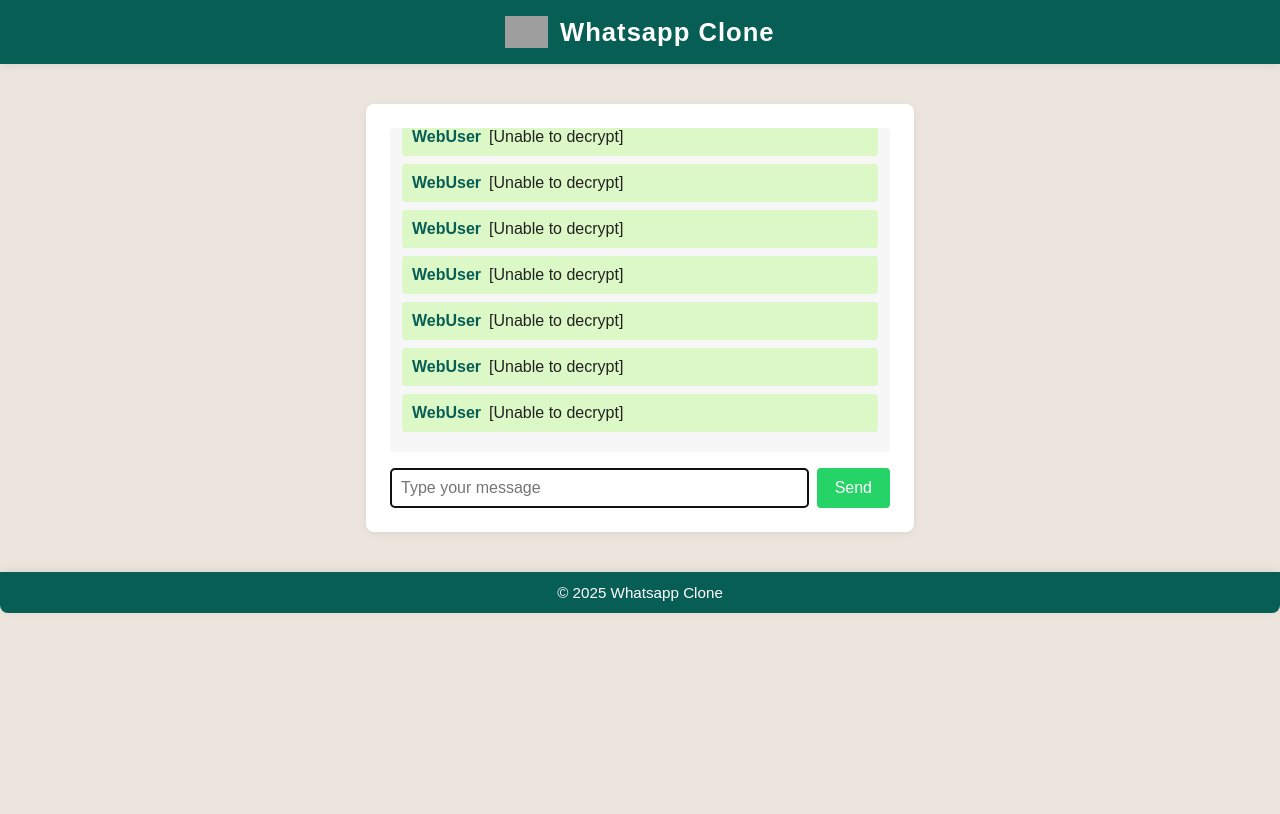
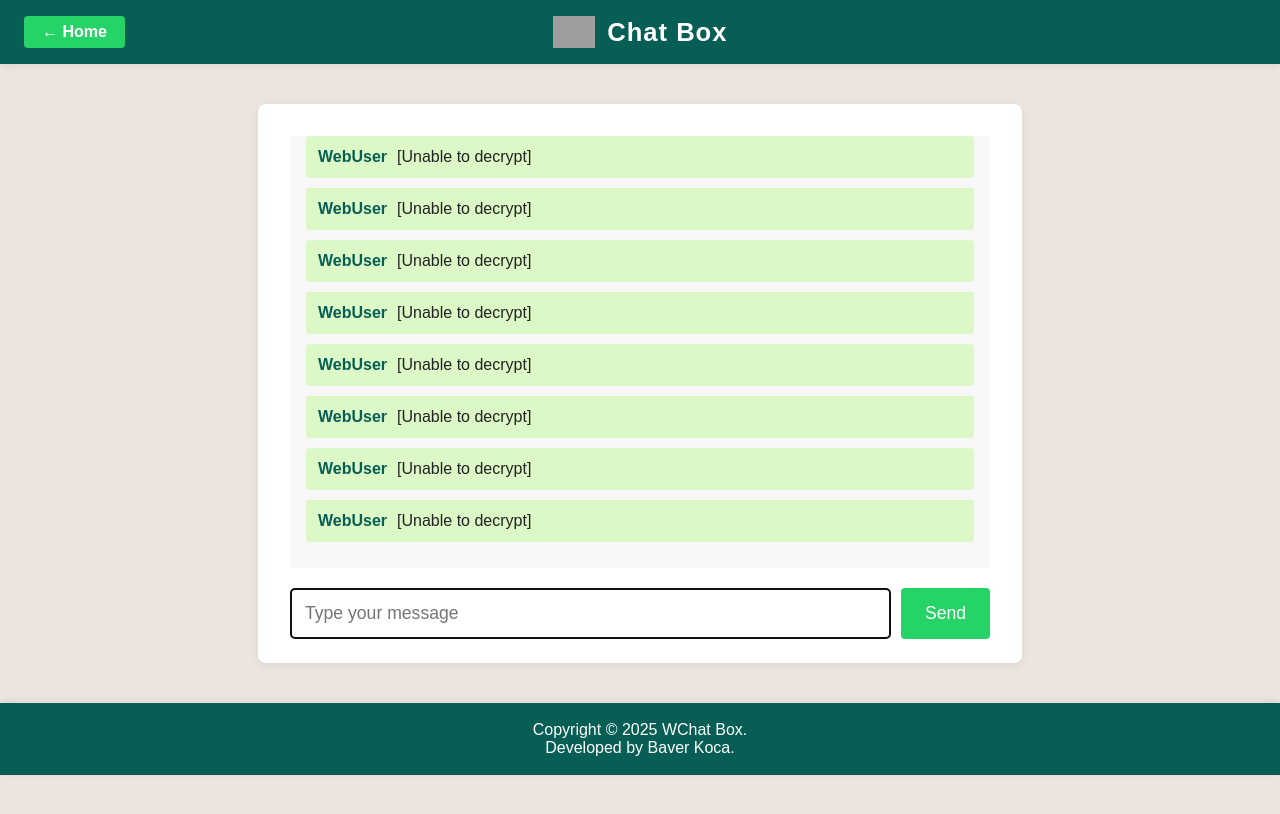
Before and after one commit to BaverKoca/ChatBox, a Flask app: page /chat in a window 1280 px wide. Shown: the top 814 px of the page. Run offline with Flask 3, Linux system fonts and the light colour scheme; data comes from the database, SQL or seed files in the repository; both versions use the stored data as it was after the commit; grey boxes are pictures that could not be loaded.

Commit message:
Add new feature

```diff
--- a/templates/chat.html
+++ b/templates/chat.html
@@ -2,31 +2,36 @@
 <html lang="en">
 <head>
     <meta charset="UTF-8">
-    <title>Whatsapp Clone</title>
+    <title>Chat Box</title>
     <style>
         body { font-family: Arial, sans-serif; background: #ece5dd; margin: 0; padding: 0; }
-        .header { background: #075e54; color: #fff; padding: 16px 0; text-align: center; box-shadow: 0 2px 8px #0001; display: flex; align-items: center; justify-content: center; }
+        .header { background: #075e54; color: #fff; padding: 16px 0; text-align: center; box-shadow: 0 2px 8px #0001; display: flex; align-items: center; justify-content: center; position: relative; }
         .logo { height: 32px; margin-right: 12px; vertical-align: middle; }
         .title { font-size: 1.6rem; font-weight: bold; letter-spacing: 1px; }
-        .container { max-width: 500px; margin: 40px auto; background: #fff; border-radius: 8px; box-shadow: 0 2px 8px #0001; padding: 24px; }
-        #messages { min-height: 200px; background: #f7f7f7; border-radius: 4px; padding: 12px; margin-bottom: 16px; overflow-y: auto; max-height: 300px; }
+        .home-btn { position: absolute; left: 24px; top: 50%; transform: translateY(-50%); background: #25d366; color: #fff; padding: 7px 18px; border-radius: 4px; text-decoration: none; font-weight: bold; font-size: 1rem; transition: background 0.2s; }
+        .home-btn:hover { background: #128c7e; }
+        .container.chat-container { max-width: 700px; min-height: 500px; margin: 40px auto; background: #fff; border-radius: 8px; box-shadow: 0 2px 8px #0001; padding: 32px 32px 24px 32px; }
+        #messages { min-height: 300px; background: #f7f7f7; border-radius: 4px; padding: 16px; margin-bottom: 20px; overflow-y: auto; max-height: 400px; }
         form { display: flex; margin-top: 12px; }
-        input[type=text] { flex: 1; padding: 10px; border: 1px solid #ccc; border-radius: 4px; font-size: 1rem; }
-        button { background: #25d366; color: #fff; border: none; padding: 10px 18px; border-radius: 4px; margin-left: 8px; cursor: pointer; font-size: 1rem; }
+        input[type=text] { flex: 1; padding: 14px; border: 1px solid #ccc; border-radius: 4px; font-size: 1.1rem; }
+        button { background: #25d366; color: #fff; border: none; padding: 12px 24px; border-radius: 4px; margin-left: 10px; cursor: pointer; font-size: 1.1rem; }
         button:hover { background: #128c7e; }
-        .msg { margin: 8px 0; padding: 10px; background: #dcf8c6; border-radius: 4px; display: flex; align-items: center; }
-        .sender { font-weight: bold; color: #075e54; margin-right: 8px; }
+        .msg { margin: 10px 0; padding: 12px; background: #dcf8c6; border-radius: 4px; display: flex; align-items: center; }
+        .sender { font-weight: bold; color: #075e54; margin-right: 10px; }
         .text { color: #222; word-break: break-word; }
         .empty { color: #888; text-align: center; margin: 24px 0; }
-        .footer { background: #075e54; color: #fff; text-align: center; padding: 12px 0; margin-top: 40px; border-radius: 0 0 8px 8px; font-size: 0.95rem; box-shadow: 0 -2px 8px #0001; }
+        .footer { background: #075e54; color: #fff; text-align: center; padding: 18px 0; margin-top: 0; font-size: 1rem; box-shadow: 0 -2px 8px #0001; }
+        .footer-content a { color: #25d366; text-decoration: underline; }
+        .footer-content a:hover { color: #fff; }
     </style>
 </head>
 <body>
     <header class="header">
+        <a href="/" class="home-btn" title="Go Home">&#8592; Home</a>
         <img src="https://upload.wikimedia.org/wikipedia/commons/6/6b/WhatsApp.svg" alt="Logo" class="logo">
-        <span class="title">Whatsapp Clone</span>
+        <span class="title">Chat Box</span>
     </header>
-    <div class="container">
+    <div class="container chat-container">
         <div id="messages">
             {% if messages %}
                 {% for msg in messages %}
@@ -45,14 +50,16 @@
         </form>
     </div>
     <footer class="footer">
-        <span>&copy; 2025 Whatsapp Clone </span>
+        <div class="footer-content">
+            <span>Copyright &copy; 2025 WChat Box.<br>Developed by Baver Koca.</span>
+        </div>
     </footer>
     <script>
         // Auto-scroll to bottom of messages
         const messagesDiv = document.getElementById('messages');
         messagesDiv.scrollTop = messagesDiv.scrollHeight;
-        // Optional: auto-refresh messages every 5 seconds
-        setInterval(() => { window.location.reload(); }, 5000);
+        // Optional: auto-refresh messages every 10 seconds (was 5)
+        setInterval(() => { window.location.reload(); }, 15000);
     </script>
 </body>
 </html>
```
Also changed, not shown: templates/index.html (+28 -7 lines), README.md, messages.db, static/Chat Illustration.png (added).
